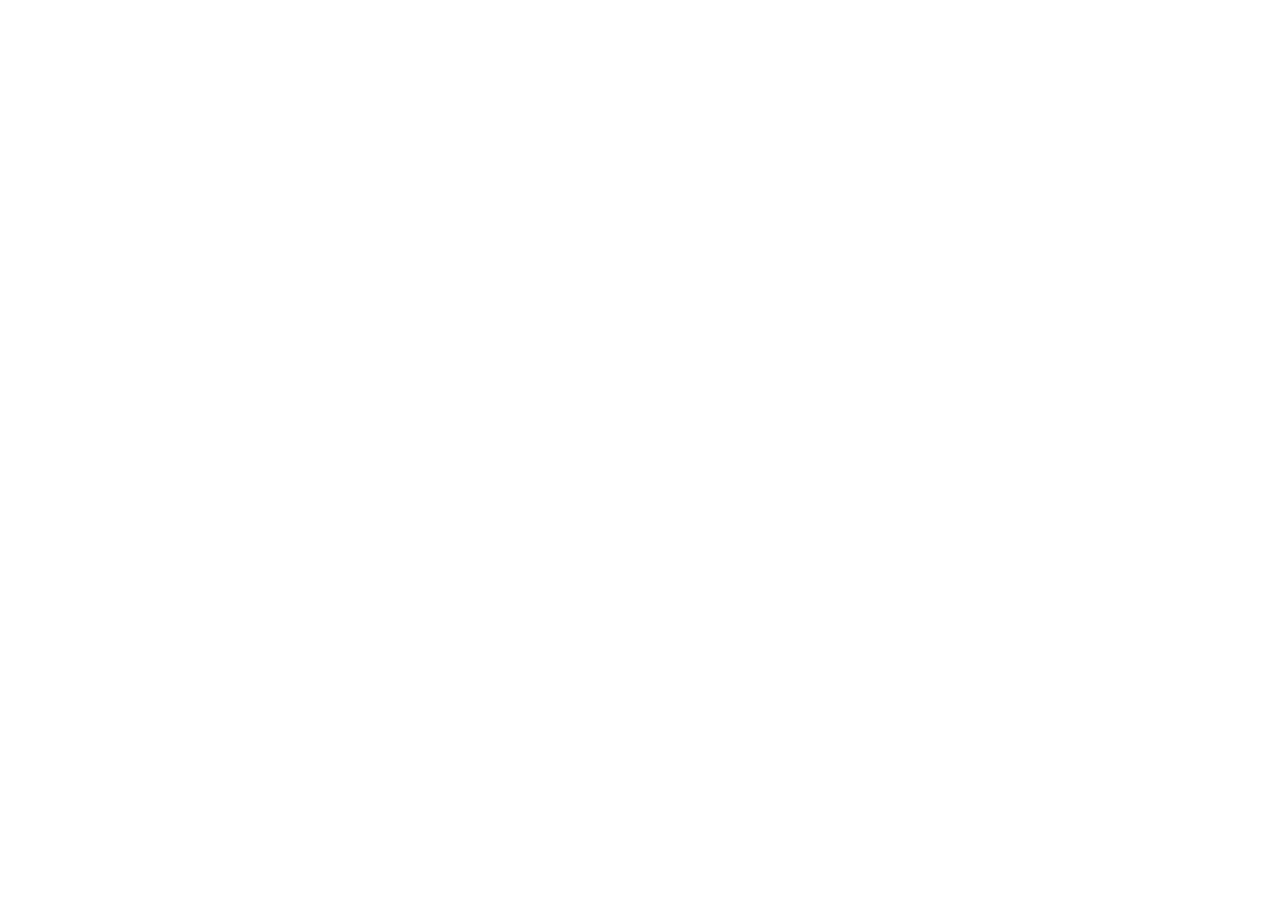
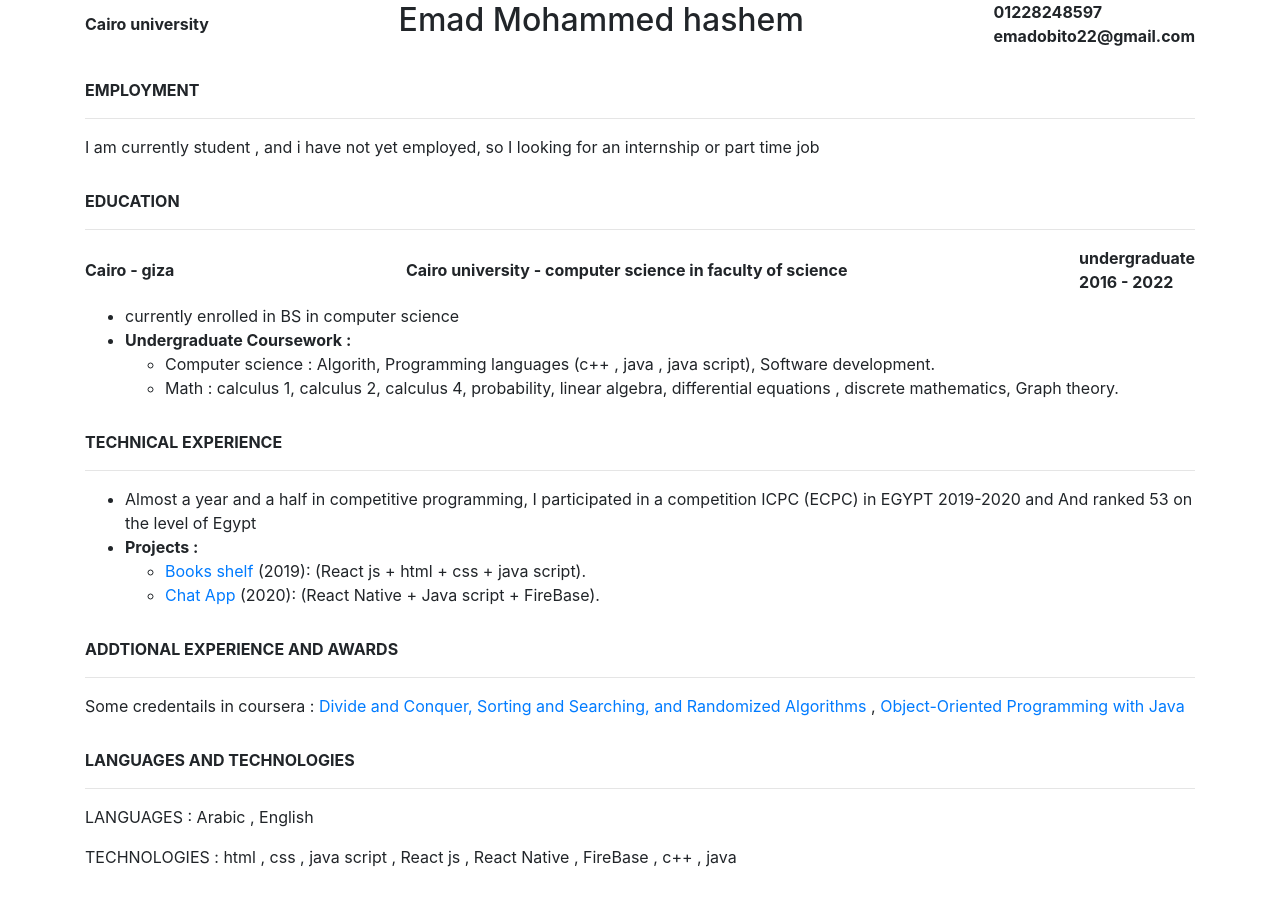
Before and after one commit to emadhashem/My-portoflio, a plain HTML site: page resume.html in a window 1280 px wide. Before the commit the page ends 800 px from the top, so only its background shows below. Drawn offline with nearby package versions, Linux system fonts and the light colour scheme.

Commit message:
add resume

```diff
--- a/resume.html
+++ b/resume.html
@@ -3,9 +3,153 @@
 <head>
     <meta charset="UTF-8">
     <meta name="viewport" content="width=device-width, initial-scale=1.0">
+    <meta name="name" content="emad hashem' protal" >
+    <meta name = "robots" content="noindex , nofollow">
+    <link rel="stylesheet" href="https://stackpath.bootstrapcdn.com/bootstrap/4.5.0/css/bootstrap.min.css"
+    integrity="sha384-9aIt2nRpC12Uk9gS9baDl411NQApFmC26EwAOH8WgZl5MYYxFfc+NcPb1dKGj7Sk" crossorigin="anonymous">
+    <link rel="stylesheet" href="path/to/font-awesome/css/font-awesome.min.css">
+    <link rel="stylesheet" href="./css/styles.css" >
     <title>My resume</title>
 </head>
 <body>
 
+
+
+    <div class="container">
+        <!--header content-->
+        <header style="display: flex; flex: 1; justify-content: space-between; align-items:
+         center; margin-bottom: 30px;">
+            <strong >
+                Cairo university
+            </strong>
+            <h2>
+                Emad Mohammed hashem
+            </h2>
+            <strong>
+                01228248597<br>
+                emadobito22@gmail.com
+            </strong>
+        </header>
+        <!--employment content-->
+        <div style="margin-bottom: 30px;">
+            <strong>
+                EMPLOYMENT
+            </strong>
+
+            <hr>
+            <div>
+                I am currently student , and i have not yet employed, so I looking for an internship or part time job
+            </div>
+        </div>
+        <!--
+            education content
+        -->
+        <div style="margin-bottom: 30px;">
+            <strong>
+            EDUCATION
+            </strong>
+            <hr>
+            <div>
+                <div style="display: flex; flex: 1; justify-content: space-between; align-items:
+                center; margin-bottom: 10px;">
+                    <strong >
+                        Cairo - giza
+                    </strong>
+                    <strong>
+                        Cairo university - computer science in faculty of science
+                    </strong>
+                    <strong>
+                        undergraduate<br>
+                        2016 - 2022
+                    </strong>
+                </div>
+                <ul>
+                    <li>
+                        currently enrolled in BS in computer science
+                    </li>
+                    <li>
+                        <span style="font-weight: bold;">Undergraduate Coursework :</span>
+                        <ul>
+                            <Li>
+                                Computer science : Algorith, Programming languages (c++ , java , java script),
+                                Software development.
+                            </Li>
+                            <li>
+                                Math : calculus 1, calculus 2, calculus 4, probability, linear algebra,
+                                differential equations , discrete mathematics, Graph theory.
+                            </li>
+                        </ul>
+                    </li>
+                </ul>
+            </div>
+        </div>
+        <!--technical experiance-->
+        <div style="margin-bottom: 30px;">
+            <strong>
+                TECHNICAL EXPERIENCE
+            </strong>
+            <hr>
+            <ul>
+                <li>
+                    Almost a year and a half in competitive programming, I participated in a competition ICPC (ECPC)
+                    in EGYPT 2019-2020 and And ranked 53 on the level of Egypt
+                </li>
+                <li>
+                    <span style="font-weight: bold;">Projects :</span>
+                    <ul>
+                        <li>
+                            <a target="blank" href="https://github.com/emadhashem/book-shelf">Books shelf</a>
+                            (2019): (React js + html  + css + java script).
+                        </li>
+                        <li>
+                            <a target="blank" href="https://github.com/emadhashem/chat-app">Chat App</a>
+                            (2020): (React Native + Java script + FireBase).
+                        </li>
+                    </ul>
+                </li>
+            </ul>
+        </div>
+        <!-- addtional experience and awards -->
+        <div style="margin-bottom: 30px;">
+            <strong>
+                ADDTIONAL EXPERIENCE AND AWARDS
+            </strong>
+            <hr>
+            Some credentails in coursera :
+            <a href="https://www.coursera.org/account/accomplishments/certificate/ABQLGSJX2E3V">
+                Divide and Conquer, Sorting and Searching, and
+                Randomized Algorithms
+            </a> ,
+            <a href="https://www.coursera.org/account/accomplishments/certificate/F5T8FE4RHYHJ">
+                Object-Oriented Programming with Java
+            </a>
+        </div>
+        <!--
+            languages and technologies
+        -->
+        <div style="margin-bottom: 30px;">
+            <strong>
+                LANGUAGES AND TECHNOLOGIES
+            </strong>
+            <hr>
+            <p><span>LANGUAGES : </span> Arabic , English</p>
+            <p><span>TECHNOLOGIES : </span> html , css , java script , React js ,
+                React Native , FireBase , c++ , java
+            </p>
+        </div>
+    </div>
+
+    <!-- bootstarp CDN staff -->
+    <script src="https://code.jquery.com/jquery-3.5.1.slim.min.js"
+    integrity="sha384-DfXdz2htPH0lsSSs5nCTpuj/zy4C+OGpamoFVy38MVBnE+IbbVYUew+OrCXaRkfj"
+    crossorigin="anonymous"></script>
+
+    <script src="https://cdn.jsdelivr.net/npm/popper.js@1.16.0/dist/umd/popper.min.js"
+    integrity="sha384-Q6E9RHvbIyZFJoft+2mJbHaEWldlvI9IOYy5n3zV9zzTtmI3UksdQRVvoxMfooAo"
+    crossorigin="anonymous"></script>
+
+    <script src="https://stackpath.bootstrapcdn.com/bootstrap/4.5.0/js/bootstrap.min.js"
+    integrity="sha384-OgVRvuATP1z7JjHLkuOU7Xw704+h835Lr+6QL9UvYjZE3Ipu6Tp75j7Bh/kR0JKI"
+    crossorigin="anonymous"></script>
 </body>
 </html>
```
